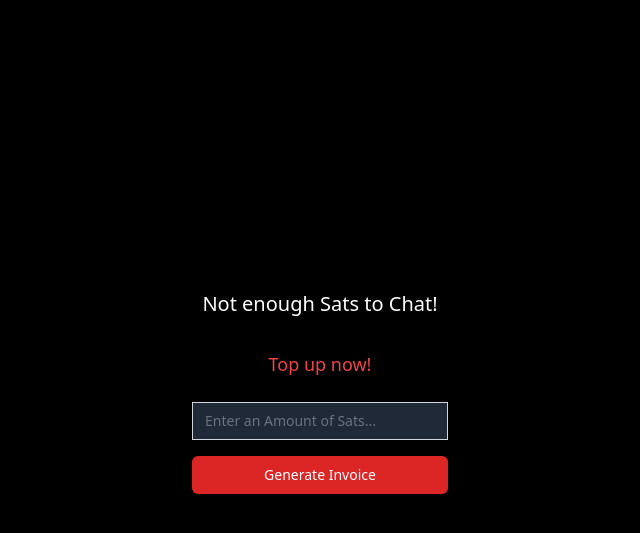
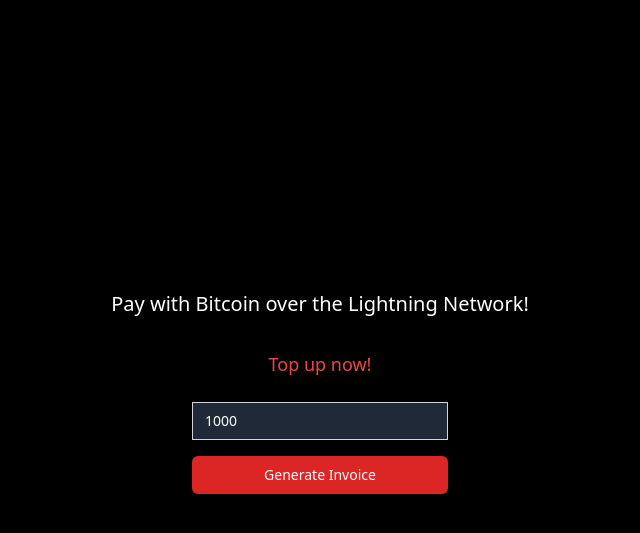
Before and after one commit to sicksubroutine/SparkGPT, a Flask app: template templates/pay.html in a window 1280 px wide. Shown: the top 533 px of the page, without its empty margins (320-960 px from the left). Run offline with Flask 2, Linux system fonts and the light colour scheme; the template is opened without the code that fills it, so the values that code supplies are empty; style sheets or scripts are compiled from the project's sources.

Commit message:
various small improvements

```diff
--- a/main.py
+++ b/main.py
@@ -15,7 +15,10 @@ logging.basicConfig(filename='logfile.log', level=logging.error)
 
 API_KEY = os.environ['LNBITS_API']
 URL = "https://legend.lnbits.com/api/v1/payments/"
-HEADERS = {"X-Api-Key": API_KEY, "Content-Type": "application/json"}
+HEADERS = {
+  "X-Api-Key": API_KEY,
+  "Content-Type": "application/json"
+}
 TOKEN_LIMIT = 3000
 
 app = Flask(__name__, static_url_path='/static')
@@ -56,7 +59,7 @@ def index():
   return render_template("index.html", text=text, conversations=conv)
 
 
-def run_out_of_sats(message=None):
+"""def run_out_of_sats(message=None):
   d_base = g.d_base
   username = session["username"]
   user = d_base.get_user(username)
@@ -66,7 +69,7 @@ def run_out_of_sats(message=None):
       return True
   previous_token_usage = session.get("token_usage")
   message_estimate = estimate_tokens(message)
-  return False
+  return False"""
 
 
 def clean_up_invoices():
@@ -243,6 +246,12 @@ def login():
         session["convo"] = convo["conversation_id"]
       return redirect("/chat")
 
+@app.route('/top_up')
+def top_up():
+  if not session.get("username"):
+    return redirect("/")
+  username = session.get('username')
+  return render_template('pay.html', username=username)
 
 @app.route("/chat", methods=["GET"])
 def chat():
@@ -290,7 +299,7 @@ def chat():
                          messages=messages,
                          title=session.get("title"),
                          text=text,
-                         token_left=sats)
+                         token_left=sats, model=session.get("model"))
 
 
 @app.route("/respond", methods=["POST"])
@@ -300,6 +309,7 @@ def respond():
   messages = []
   username = session["username"]
   convo = session.get("convo")
+  model = session.get("model")
   d_base = g.d_base
   msg = d_base.get_messages(convo)
   messages = []
@@ -316,7 +326,7 @@ def respond():
     if previous_token_usage != None and message_estimate != None:
       total_tokens = previous_token_usage + message_estimate
       logging.debug(f"Token Estimation: {message_estimate}")
-      pre_cost = get_bitcoin_cost(total_tokens)
+      pre_cost = get_bitcoin_cost(total_tokens, model)
       sats = d_base.get_user(username)["sats"]
       if pre_cost > sats:
         # check to see if cost is likely to exceed balance.
@@ -326,11 +336,10 @@ def respond():
     messages.append({"role": "user", "content": message})
     d_base.insert_message(convo, "user", message)
     d_base.insert_conversation_history(convo, "user", message)
-  model = session.get("model")
   response, token_usage = res(messages, model)
   session["token_usage"] = token_usage
   # sats code, getting cost in sats
-  cost = get_bitcoin_cost(token_usage)
+  cost = get_bitcoin_cost(token_usage, model)
   sats = session.get("sats") - cost
   session["sats"] = sats
   d_base.update_user(username, "sats", sats)
--- a/templates/chat.html
+++ b/templates/chat.html
@@ -19,7 +19,7 @@ window.history.replaceState({ path: newUrl }, '', newUrl);
   <link href="{{url_for('static',filename='css/main.css')}}" rel="stylesheet">
   <style>
   </style>
-  <title>LightningGPT {{ title }} Chat</title>
+  <title>SparkGPT {{ model|upper }} {{ title }} Chat</title>
 </head>
 <body class="bg-black text-white">
   <div style="height:92vh;" class="flex justify-center text-white">
@@ -39,7 +39,7 @@ window.history.replaceState({ path: newUrl }, '', newUrl);
         <button id="menu-button" class="text-white">
           <i class="fa fa-bars"></i>
         </button>
-        <h1 class="text-lg md:text-xl text-center"><a href="/">{{ title }}</a></h1>
+        <h1 class="text-lg md:text-xl text-center"><a href="/">{{ title }} || {{ model|upper }}</a></h1>
         <div></div> <!-- Spacer -->
       </header>
 
@@ -60,7 +60,7 @@ window.history.replaceState({ path: newUrl }, '', newUrl);
       <footer class="p-4 bg-black border-t border-b border-gray-700 border-l border-r w-full flex flex-col md:items-center md:justify-between space-y-2 md:space-y-4">
         <div class="flex justify-between items-center w-full md:max-w-2xl">
           {% if token_left %}
-          <div class="text-center text-white">Sats Remaining: <span class="text-red-500">{{ token_left }}</span></div>
+          <div class="text-center text-white">Sats Remaining: <span class="text-red-500">{{ token_left }}</span> || <a href="/top_up" class="hover:text-red-500">Top Up Now</a></div>
           {% endif %}
 
         </div>
--- a/templates/index.html
+++ b/templates/index.html
@@ -41,7 +41,7 @@
         color: #ffffff;
       }
     </style>
-    <title>LightningGPT Prompt Select</title>
+    <title>SparkGPT Prompt Select</title>
   </head>
   <body class="bg-gray-900 text-white/90">
     <div class="h-full">
@@ -78,7 +78,7 @@
         <div class="min-h-screen p-4 flex w-full">
           <section class="w-1/2 m-auto">
             <header class="p-4">
-              <h1 class="text-2xl text-center">LightningGPT</h1>
+              <h1 class="text-2xl text-center">SparkGPT</h1>
             </header>
             <div class="max-w-md w-full space-y-8">
               <form action="/login" method="post" class="mt-8 space-y-6">
--- a/templates/pay.html
+++ b/templates/pay.html
@@ -7,20 +7,20 @@
   <link rel="shortcut icon" type="image/x-icon" href="{{ url_for('static', filename='favicon.ico') }}">
   <link rel="stylesheet" href="https://cdnjs.cloudflare.com/ajax/libs/font-awesome/5.15.3/css/all.min.css" />
   <link href="{{url_for('static',filename='css/main.css')}}" rel="stylesheet">
-  <title>Pay for ChatGPT with Bitcoin</title>
+  <title>Pay for SparkGPT with Bitcoin Lightning</title>
 </head>
 <body class="bg-black text-white flex flex-col items-center justify-center min-h-screen">
 
   <header class="p-4 bg-black w-full flex justify-between items-center">
 
     <button></button>
-    <h1 id="not" class="text-lg md:text-xl text-center">Not enough Sats to Chat!</h1>
+    <h1 id="not" class="text-lg md:text-xl text-center">Pay with Bitcoin over the Lightning Network!</h1>
     <div id="num_of_sats" class="mt-4 text-lg text-white hidden relative -top-64"></div>
     <div></div> <!-- Spacer -->
   </header>
   <h3 id="topup" class="mt-4 text-lg text-red-500">Top up now!</h3>
   <form id="invoice-form" class="flex flex-col items-center mt-4">
-    <input type="text" id="sats" name="sats" pattern="[0-9]*" placeholder="Enter an Amount of Sats..." inputmode="numeric" title="Please enter a valid number!" required class="appearance-none rounded-none relative block w-64 px-3 py-2 border border-gray-300 placeholder-gray-500 text-white rounded-md focus:outline-none focus:ring-indigo-500 focus:border-indigo-500 focus:z-10 sm:text-sm bg-gray-800 mt-2">
+    <input type="text" id="sats" name="sats" pattern="[0-9]*" placeholder="Enter an Amount of Sats..." inputmode="numeric" value=1000 title="Please enter a valid number!" required class="appearance-none rounded-none relative block w-64 px-3 py-2 border border-gray-300 placeholder-gray-500 text-white rounded-md focus:outline-none focus:ring-indigo-500 focus:border-indigo-500 focus:z-10 sm:text-sm bg-gray-800 mt-2">
     <button type="submit" id="generate-button" class="group relative w-64 flex justify-center py-2 px-4 border border-transparent text-sm font-medium rounded-md text-white bg-red-600 hover:bg-red-700 focus:outline-none focus:ring-2 focus:ring-offset-2 focus:ring-red-500 mt-4">Generate Invoice</button>
     <div id="spinner" class="hidden">
       <i class="text-lg fas fa-spinner fa-spin"></i>
```
Also changed, not shown: README.md, package-lock.json.
